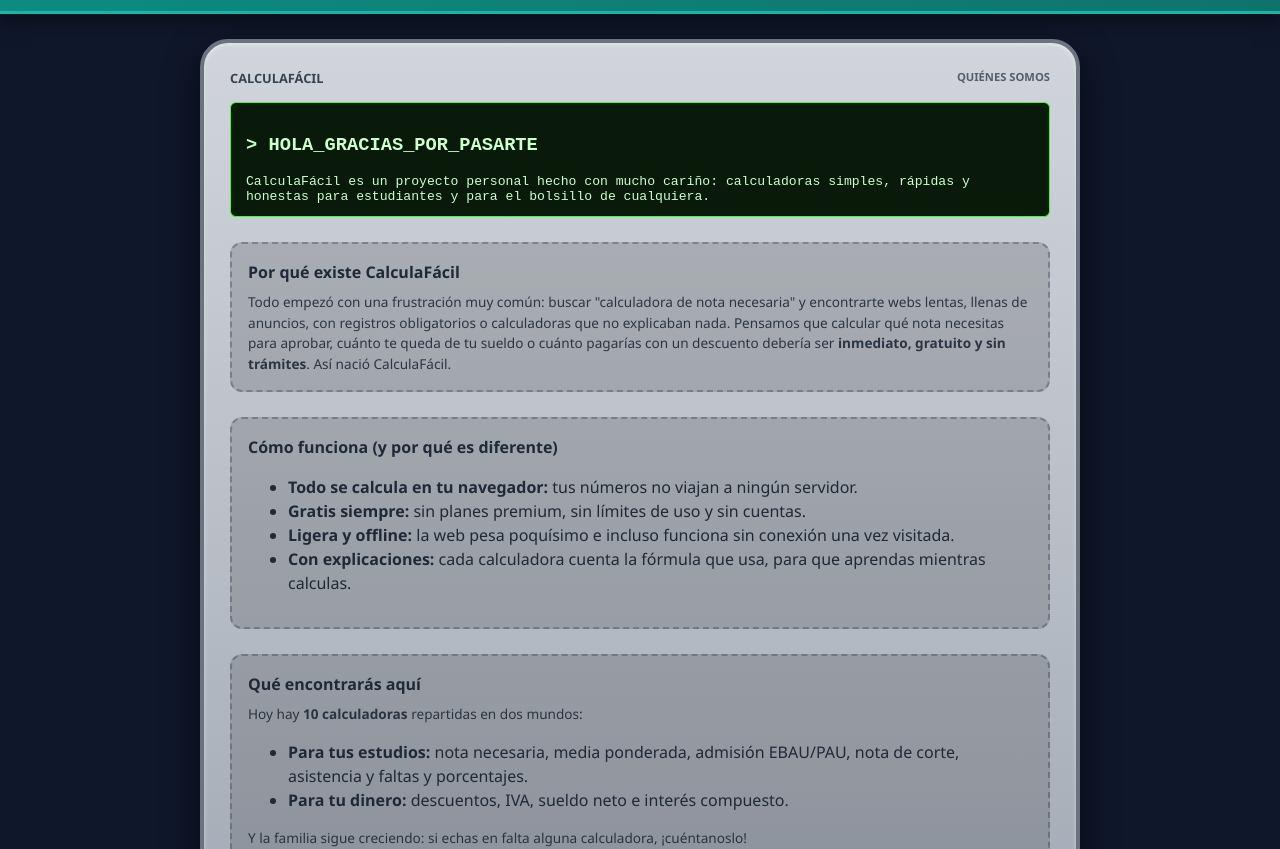
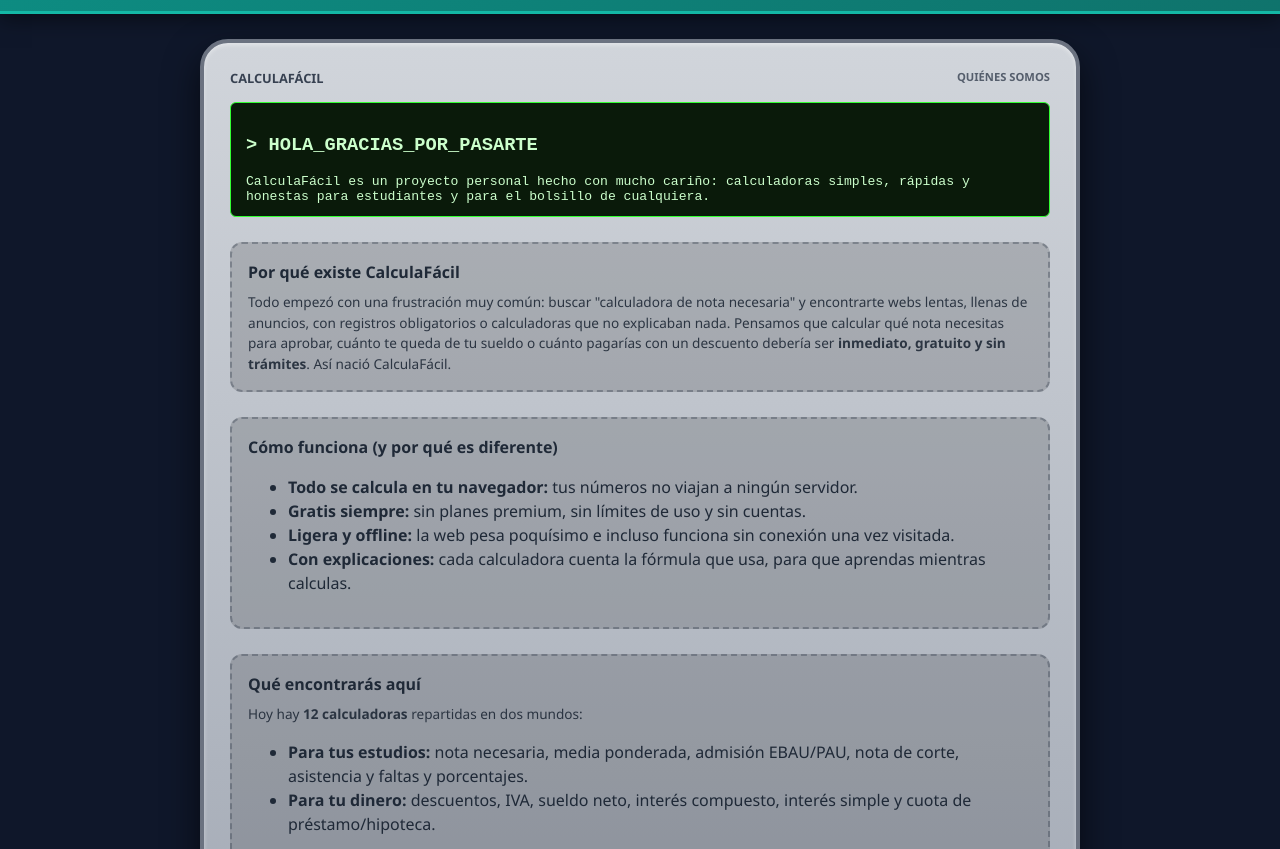
Before and after one commit to calculafacil/CalculaFacil, a website: page sobre-mi/index.html in a window 1280 px wide. Shown: the part 115-964 px from the top of the page. Drawn offline with Linux system fonts and the light colour scheme.

Commit message:
Sobre mi: contador de calculadoras automatico y lista al dia (12)

```diff
--- a/js/core.js
+++ b/js/core.js
@@ -643,6 +643,16 @@ window.CF = (function () {
     construirPestanas(prefijo, paginaActual);
     construirRelacionadas(prefijo, paginaActual);
     construirFooter(prefijo);
+    actualizarContadores();
+  }
+
+  // Rellena contadores dinamicos (p.ej. "X calculadoras" en Sobre mí)
+  // con el numero real de la lista CALCULADORAS, para que nunca se
+  // quede obsoleto al añadir calculadoras nuevas.
+  function actualizarContadores() {
+    document.querySelectorAll('[data-total-calculadoras]').forEach(el => {
+      el.textContent = CALCULADORAS.length;
+    });
   }
 
   // ==========================================================
--- a/sobre-mi/index.html
+++ b/sobre-mi/index.html
@@ -77,10 +77,10 @@
 
         <section class="seo-info-box">
           <h3>Qué encontrarás aquí</h3>
-          <p>Hoy hay <strong>10 calculadoras</strong> repartidas en dos mundos:</p>
+          <p>Hoy hay <strong><span data-total-calculadoras>12</span> calculadoras</strong> repartidas en dos mundos:</p>
           <ul>
             <li><strong>Para tus estudios:</strong> nota necesaria, media ponderada, admisión EBAU/PAU, nota de corte, asistencia y faltas y porcentajes.</li>
-            <li><strong>Para tu dinero:</strong> descuentos, IVA, sueldo neto e interés compuesto.</li>
+            <li><strong>Para tu dinero:</strong> descuentos, IVA, sueldo neto, interés compuesto, interés simple y cuota de préstamo/hipoteca.</li>
           </ul>
           <p>Y la familia sigue creciendo: si echas en falta alguna calculadora, ¡cuéntanoslo!</p>
         </section>
```
